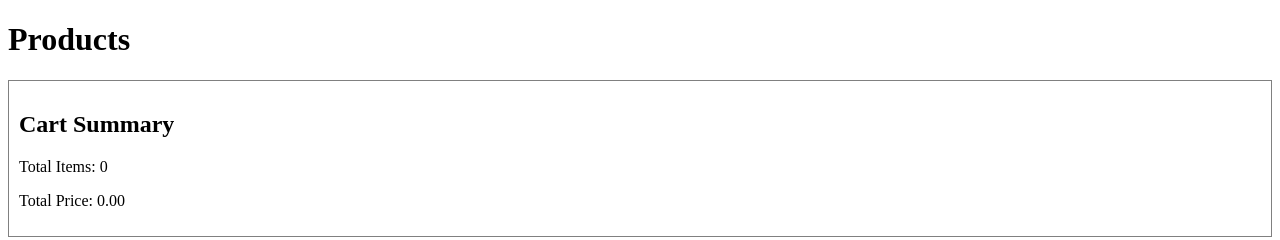
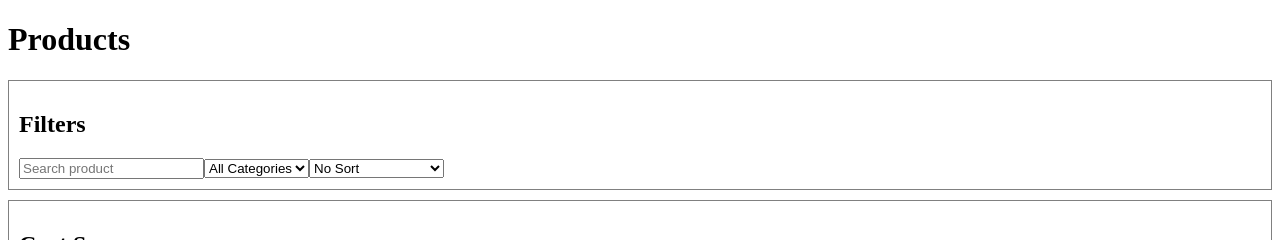
Before and after one commit to effbdt/Mini-ECommerce, a Vue app: page / in a window 1280 px wide. Shown: the top 240 px of the page. Built offline with nearby package versions, Linux system fonts and the light colour scheme; grey boxes are pictures that could not be loaded.

Commit message:
created the filterbar, user can search, filter by categoies, and filter with sorting

```diff
--- a/src/App.vue
+++ b/src/App.vue
@@ -1,8 +1,9 @@
 <script setup>
-import { ref } from 'vue'
+import { computed, ref } from 'vue'
 import { products } from './data/products';
 import ProductCard from './components/ProductCard.vue';
 import CartSummary from './components/CartSummary.vue';
+import FiltersBar from './components/FiltersBar.vue';
 
 const cart = ref([])
 
@@ -18,16 +19,53 @@ function addToCart(productId) {
   console.log(cart.value)
 }
 
+const filters = ref({
+  search: '',
+  category: '',
+  sort: ''
+})
+
+const categories = computed(() => [...new Set(products.map(p => p.category))])
+
+const filteredProducts = computed(() => {
+  let result = [...products]
+
+  //search
+  if (filters.value.search) {
+    result = result.filter(p =>
+      p.name.toLowerCase().includes(filters.value.search.toLowerCase())
+    )
+  }
+
+  //category
+  if (filters.value.category) {
+    result = result.filter(p => p.category === filters.value.category)
+  }
+
+  //sort
+  if (filters.value.sort === 'price-asc') {
+    result.sort((a, b) => a.price - b.price)
+  } else if (filters.value.sort === 'price-desc') {
+    result.sort((a, b) => b.price - a.price)
+  } else if (filters.value.sort === 'rating-desc') {
+    result.sort((a, b) => b.rating - a.rating)
+  }
+
+  return result
+
+})
+
 </script>
 
 <template>
   <h1>Products</h1>
 
-  <CartSummary :cart="cart" :products="products"/>
+  <FiltersBar @update-filters="filters = $event" :categories="categories" />
+
+  <CartSummary :cart="cart" :products="products" />
 
 
-  <ProductCard v-for="p in products" :key="p.id" :product="p"
-  @add-to-cart="addToCart" />
+  <ProductCard v-for="p in filteredProducts" :key="p.id" :product="p" @add-to-cart="addToCart" />
 
 </template>
 
--- a/src/components/FiltersBar.vue
+++ b/src/components/FiltersBar.vue
@@ -0,0 +1,50 @@
+<script setup>
+import { ref, watch } from 'vue'
+
+const props = defineProps({
+    categories: Array
+})
+
+const search = ref('')
+const category = ref('')
+const sort = ref('')
+
+const emit = defineEmits(['update-filters'])
+
+watch([search, category, sort], () => {
+    emit('update-filters', {
+        search: search.value,
+        category: category.value,
+        sort: sort.value
+    })
+})
+</script>
+
+
+<template>
+    <div class="filterbar-div">
+        <h2>Filters</h2>
+
+        <input v-model="search" placeholder="Search product" />
+
+        <select v-model="category">
+            <option value="">All Categories</option>
+            <option v-for="cat in props.categories" :key="cat" :value="cat">{{ cat }}</option>
+        </select>
+
+        <select v-model="sort">
+            <option value="">No Sort</option>
+            <option value="price-asc">Price Ascending</option>
+            <option value="price-desc">Price Descending</option>
+            <option value="rating-desc">Rating Descending</option>
+        </select>
+    </div>
+</template>
+
+<style>
+.filterbar-div {
+    border: 1px solid gray;
+    padding: 10px;
+    margin: 10px 0;
+}
+</style>
```
